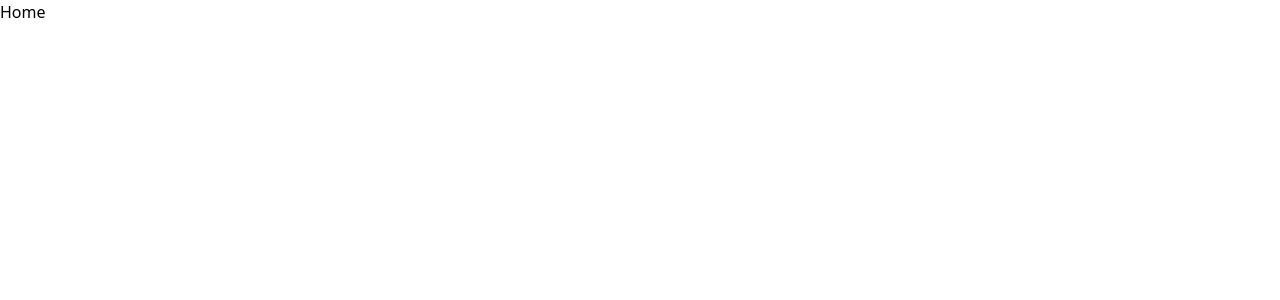
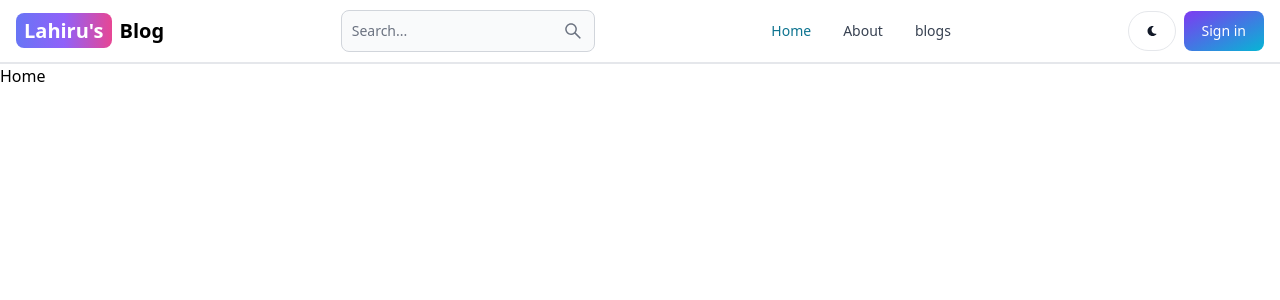
Before and after one commit to LahiruNanayakkaraUOM/Mern-Blog, a React (Vite) app in the folder client/: page / in a window 1280 px wide. Shown: the top 300 px of the page. Built offline with nearby package versions, Linux system fonts and the light colour scheme.

Commit message:
Created header

```diff
--- a/client/package.json
+++ b/client/package.json
@@ -10,8 +10,10 @@
     "preview": "vite preview"
   },
   "dependencies": {
+    "flowbite-react": "^0.10.1",
     "react": "^18.3.1",
     "react-dom": "^18.3.1",
+    "react-icon": "^1.0.0",
     "react-router-dom": "^6.26.1"
   },
   "devDependencies": {
--- a/client/src/App.jsx
+++ b/client/src/App.jsx
@@ -5,10 +5,12 @@
 import SignIn from './pages/SignIn'
 import SignUp from './pages/SignUp'
 import Dashboard from './pages/Dashboard'
+import Header from './components/Header'
 
 export default function App() {
   return (
     <BrowserRouter>
+      <Header />
       <Routes>
         <Route path='/' element={<Home />} />
         <Route path='/about' element={<About />} />
--- /dev/null
+++ b/client/src/components/Header.jsx
@@ -0,0 +1,51 @@
+import { Navbar, TextInput, Button } from "flowbite-react";
+import { Link, useLocation } from "react-router-dom";
+import { AiOutlineSearch } from "react-icons/ai";
+import { FaMoon } from "react-icons/fa";
+
+export default function Header() {
+  const path = useLocation().pathname;
+  return (
+    <Navbar className="border-b-2">
+      <Link to="/" className="self-center whitespace-nowrap text-sm
+       sm:text-xl font-semibold dark:text-white">
+        <span className="px-2 py-1 bg-gradient-to-r from-indigo-500
+        via-purple-500 to-pink-500 rounded-lg text-white me-2">Lahiru&#39;s</span>
+        Blog
+      </Link>
+      <form>
+        <TextInput
+        type="text"
+        placeholder="Search..."
+        rightIcon={AiOutlineSearch}
+        className="hidden lg:inline"
+        />
+      </form>
+      <Button className="w-12 h-10 lg:hidden" color='gray' pill>
+        <AiOutlineSearch className="self-center"></AiOutlineSearch>
+      </Button>
+      <div className="flex gap-2 md:order-2">
+      <Button className="w-12 h-10 hidden sm:inline" color='gray' pill>
+        <FaMoon className="self-center"></FaMoon>
+      </Button>
+      <Link to='/sign-in'>
+        <Button gradientDuoTone='purpleToBlue'>
+          Sign in
+        </Button>
+      </Link>
+      <Navbar.Toggle></Navbar.Toggle>
+      </div>
+      <Navbar.Collapse>
+        <Navbar.Link active={path === "/" || path === "/home"} as={"div"}>
+          <Link to='/home'>Home</Link>
+        </Navbar.Link>
+        <Navbar.Link active={path === "/about"} as={"div"}>
+          <Link to='/about'>About</Link>
+        </Navbar.Link>
+        <Navbar.Link active={path === "/blogs"} as={"div"}>
+          <Link to='/blogs'>blogs</Link>
+        </Navbar.Link>
+      </Navbar.Collapse>
+    </Navbar>
+  )
+}
--- a/client/src/pages/About.jsx
+++ b/client/src/pages/About.jsx
@@ -1,9 +1,5 @@
-import React from 'react'
-
-function About() {
+export default function About() {
   return (
     <div>About</div>
   )
 }
-
-export default About
--- a/client/src/pages/Blogs.jsx
+++ b/client/src/pages/Blogs.jsx
@@ -1,9 +1,5 @@
-import React from 'react'
-
-function Blogs() {
+export default function Blogs() {
   return (
     <div>Blogs</div>
   )
 }
-
-export default Blogs
--- a/client/src/pages/Dashboard.jsx
+++ b/client/src/pages/Dashboard.jsx
@@ -1,9 +1,5 @@
-import React from 'react'
-
-function Dashboard() {
+export default function Dashboard() {
   return (
     <div>Dashboard</div>
   )
 }
-
-export default Dashboard
--- a/client/src/pages/Home.jsx
+++ b/client/src/pages/Home.jsx
@@ -1,9 +1,5 @@
-import React from 'react'
-
-function Home() {
+export default function Home() {
   return (
     <div>Home</div>
   )
 }
-
-export default Home
--- a/client/src/pages/SignIn.jsx
+++ b/client/src/pages/SignIn.jsx
@@ -1,9 +1,5 @@
-import React from 'react'
-
-function SignIn() {
+export default function SignIn() {
   return (
     <div>SignIn</div>
   )
 }
-
-export default SignIn
--- a/client/src/pages/SignUp.jsx
+++ b/client/src/pages/SignUp.jsx
@@ -1,9 +1,5 @@
-import React from 'react'
-
-function SignUp() {
+export default function SignUp() {
   return (
     <div>SignUp</div>
   )
 }
-
-export default SignUp
--- a/client/tailwind.config.js
+++ b/client/tailwind.config.js
@@ -1,8 +1,10 @@
+const flowbite = require("flowbite-react/tailwind");
+
 /** @type {import('tailwindcss').Config} */
 export default {
-  content: ["./index.html", "./src/**/*.{js,ts,jsx,tsx}"],
+  content: ["./index.html", "./src/**/*.{js,ts,jsx,tsx}", flowbite.content()],
   theme: {
     extend: {},
   },
-  plugins: [],
+  plugins: [flowbite.plugin()],
 };
```
Also changed, not shown: 1 other file (tests, documents, lock files or other folders).
